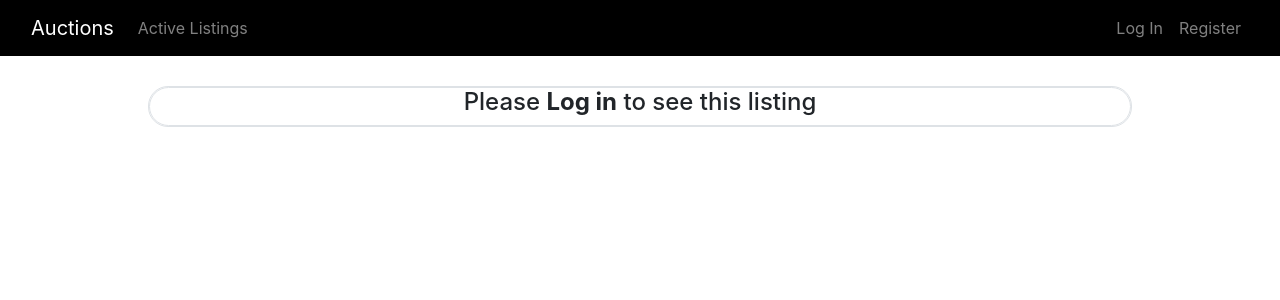
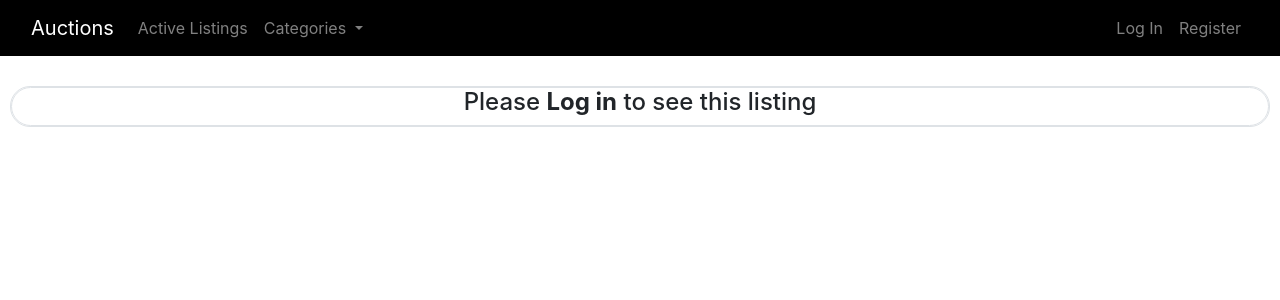
Before and after one commit to luisCermeno/commerce, a Django app: a page that uses auctions/templates/auctions/layout.html in a window 1280 px wide. Shown: the top 300 px of the page. Run offline with Django 3.2, Linux system fonts and the light colour scheme; data comes from the database, SQL or seed files in the repository; some libraries are stand-ins or nearby versions.

Commit message:
added context processor

```diff
--- /dev/null
+++ b/auctions/context_processors.py
@@ -0,0 +1,6 @@
+from .models import *
+
+def get_categories(request):
+    return {
+        'categories': Category.objects.all()
+    }
--- a/auctions/templates/auctions/layout.html
+++ b/auctions/templates/auctions/layout.html
@@ -4,9 +4,12 @@
 <html lang="en">
     <head>
         <title>{% block title %}{% endblock %}</title>
-        <link rel="stylesheet" href="https://stackpath.bootstrapcdn.com/bootstrap/4.4.1/css/bootstrap.min.css" integrity="sha384-Vkoo8x4CGsO3+Hhxv8T/Q5PaXtkKtu6ug5TOeNV6gBiFeWPGFN9MuhOf23Q9Ifjh" crossorigin="anonymous">
         <link href="{% static 'auctions/styles.css' %}" rel="stylesheet">
-        <script src="https://cdn.jsdelivr.net/npm/bootstrap@5.0.0-beta1/dist/js/bootstrap.bundle.min.js" integrity="sha384-ygbV9kiqUc6oa4msXn9868pTtWMgiQaeYH7/t7LECLbyPA2x65Kgf80OJFdroafW" crossorigin="anonymous"></script>
+        <!-- bootsrap library -->
+        <link rel="stylesheet" href="https://maxcdn.bootstrapcdn.com/bootstrap/4.0.0/css/bootstrap.min.css" integrity="sha384-Gn5384xqQ1aoWXA+058RXPxPg6fy4IWvTNh0E263XmFcJlSAwiGgFAW/dAiS6JXm" crossorigin="anonymous">
+        <script src="https://code.jquery.com/jquery-3.2.1.slim.min.js" integrity="sha384-KJ3o2DKtIkvYIK3UENzmM7KCkRr/rE9/Qpg6aAZGJwFDMVNA/GpGFF93hXpG5KkN" crossorigin="anonymous"></script>
+        <script src="https://cdnjs.cloudflare.com/ajax/libs/popper.js/1.12.9/umd/popper.min.js" integrity="sha384-ApNbgh9B+Y1QKtv3Rn7W3mgPxhU9K/ScQsAP7hUibX39j7fakFPskvXusvfa0b4Q" crossorigin="anonymous"></script>
+        <script src="https://maxcdn.bootstrapcdn.com/bootstrap/4.0.0/js/bootstrap.min.js" integrity="sha384-JZR6Spejh4U02d8jOt6vLEHfe/JQGiRRSQQxSfFWpi1MquVdAyjUar5+76PVCmYl" crossorigin="anonymous"></script>
     </head>
     <body>
         <nav class="navbar navbar-expand-lg navbar-dark sticky-top">
@@ -19,6 +22,16 @@
                     <ul class="navbar-nav mr-auto">
                         <li class="nav-item {% block nav_item_listings %}{% endblock nav_item_listings %}">
                             <a class="nav-link" aria-current="page" href="{% url 'index' %}">Active Listings</a>
+                        </li>
+                        <li class="nav-item dropdown">
+                            <a class="nav-link dropdown-toggle" href="#" id="navbarDropdown" role="button" data-toggle="dropdown" aria-haspopup="true" aria-expanded="false">
+                                Categories
+                            </a>
+                            <div class="dropdown-menu" aria-labelledby="navbarDropdown">
+                            {% for category in categories %}
+                            <a class="dropdown-item" href="{% url 'category'  category %}">{{ category }} </a>
+                            {% endfor %}
+                            </div>
                         </li>
                         {% if user.is_authenticated %}
                         <li class="nav-item {% block nav_item_create %}{% endblock nav_item_create %}">
--- a/auctions/templates/auctions/listing.html
+++ b/auctions/templates/auctions/listing.html
@@ -5,6 +5,9 @@
 
 {% block body %}
 <div class="container-fluid">
+    {% if listing.winner == request.user %}
+        <div class="text-center"><h2>Congratulations! You won this auction!</h2></div>
+    {% endif %}
     <div class="row border listing-margins">
         {% if user.is_authenticated %}
         <div class="col-lg-6 description col-main border-right">
--- a/auctions/urls.py
+++ b/auctions/urls.py
@@ -10,5 +10,6 @@
     path("listing/<str:title>", views.listing, name="listing"),
     path("create", views.create, name="create"),
     path("watchlist", views.watchlist, name="watchlist"),
-    path("myListings", views.myListings, name="myListings")
+    path("myListings", views.myListings, name="myListings"),
+    path("category/<str:name>", views.category, name="category")
 ]
--- a/auctions/views.py
+++ b/auctions/views.py
@@ -153,3 +153,9 @@
         "listings": listings,
         "current_bids": Bid.objects.filter(is_current = True)
     })
+
+def category(request, name):
+    return render(request, "auctions/index.html", {
+        "listings": Listing.objects.filter(categories = name),
+        "current_bids": Bid.objects.filter(is_current = True)
+    })
--- a/commerce/settings.py
+++ b/commerce/settings.py
@@ -64,6 +64,7 @@
                 'django.template.context_processors.request',
                 'django.contrib.auth.context_processors.auth',
                 'django.contrib.messages.context_processors.messages',
+                'auctions.context_processors.get_categories',
             ],
         },
     },
--- a/todo.txt
+++ b/todo.txt
@@ -4,9 +4,9 @@
 
 ->If the user is signed in and is the one who created the listing, the user should have the ability to “close” the auction from this page, which makes the highest bidder the winner of the auction and makes the listing no longer active.
 
+->If a user is signed in on a closed listing page, and the user has won that auction, the page should say so.
+
 <------ fix this -------->
-
-->If a user is signed in on a closed listing page, and the user has won that auction, the page should say so.
 
 ->Users should be able to visit a page that displays a list of all listing categories. Clicking on the name of any category should take the user to a page that displays all of the active listings in that category.
 
```
